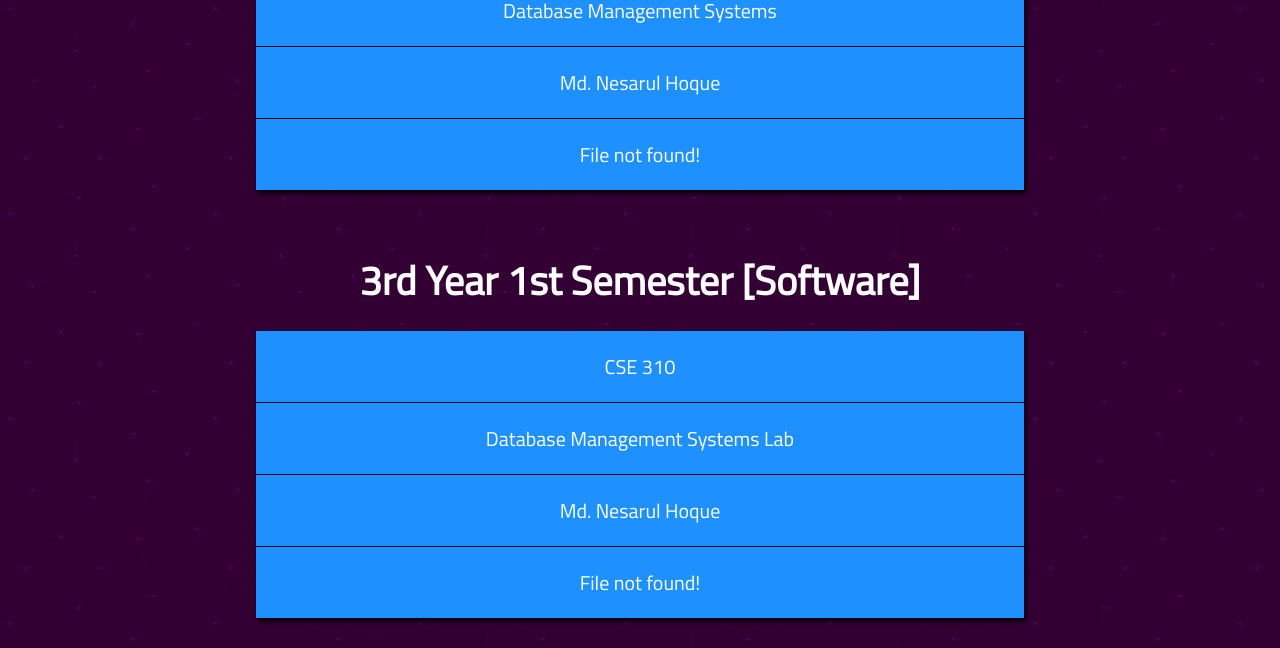
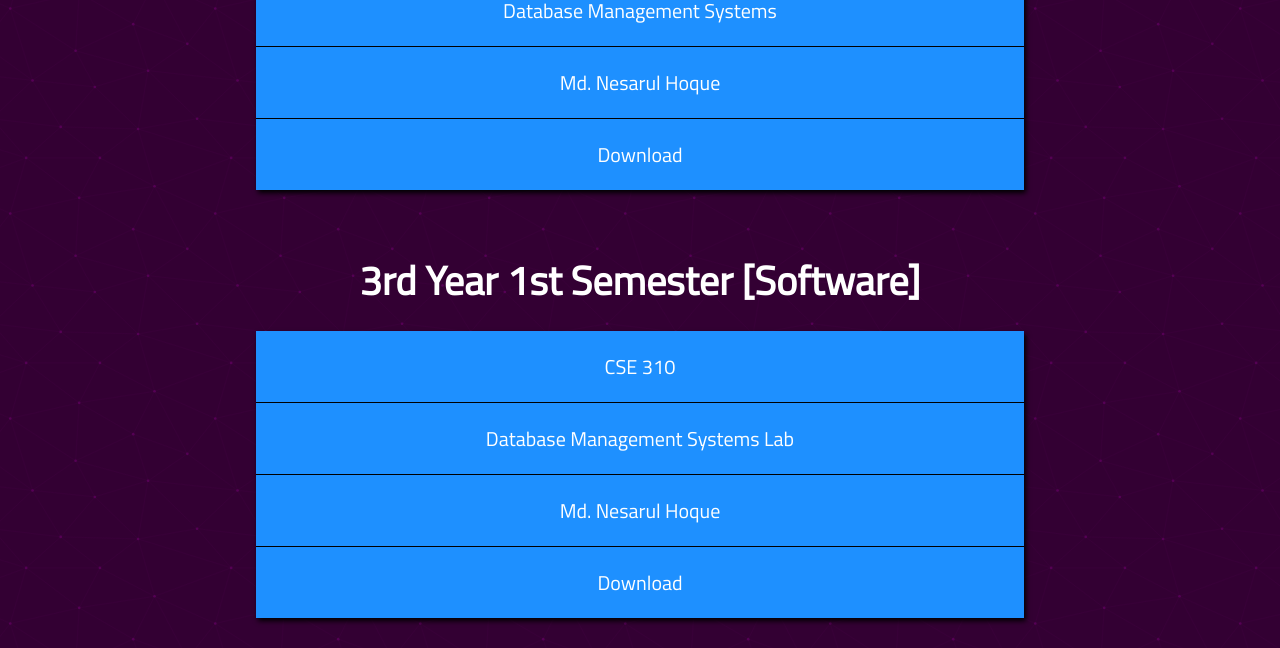
Before and after one commit to mamun-0/notice-app, a React (Create React App) app: page /#/files in a window 1280 px wide. Shown: the part 8140-8788 px from the top of the page. Built offline with nearby package versions, Linux system fonts and the light colour scheme.

Commit message:
3-1 Database

```diff
--- a/src/Components/Files/data/data.js
+++ b/src/Components/Files/data/data.js
@@ -237,8 +237,8 @@
         teacherName: "Md. Nesarul Hoque",
         subjectCode: "CSE 309",
         subjectName: "Database Management Systems",
-        a_tag_title: "File not found!",
-        link: "#",
+        a_tag_title: "Download",
+        link: "https://drive.google.com/file/d/1npj4oRSPpt7iSbwGkV9msjRk_hw2jt16/view?usp=sharing",
       },
     ],
   },
@@ -252,8 +252,8 @@
         teacherName: "Md. Nesarul Hoque",
         subjectCode: "CSE 310",
         subjectName: "Database Management Systems Lab",
-        a_tag_title: "File not found!",
-        link: "#",
+        a_tag_title: "Download",
+        link: "https://drive.google.com/file/d/1__LHcZP7JgCrKKecZ3wHHzRtG-7086yp/view?usp=sharing",
       },
     ],
   },
```
